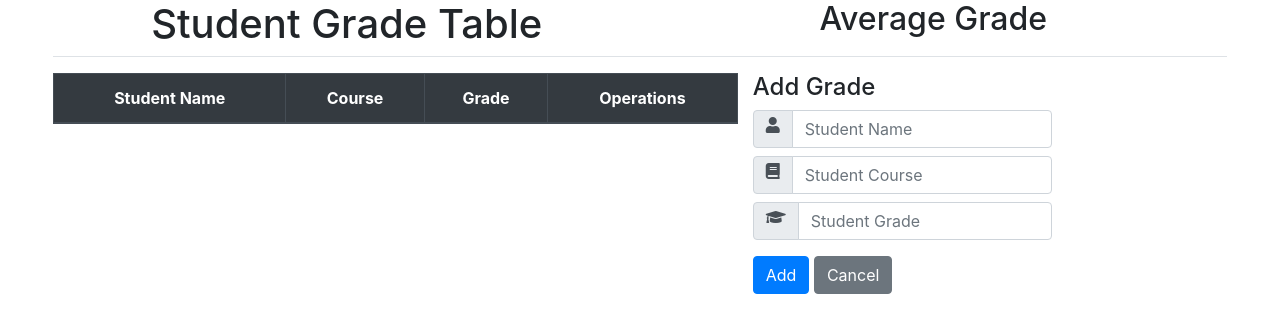
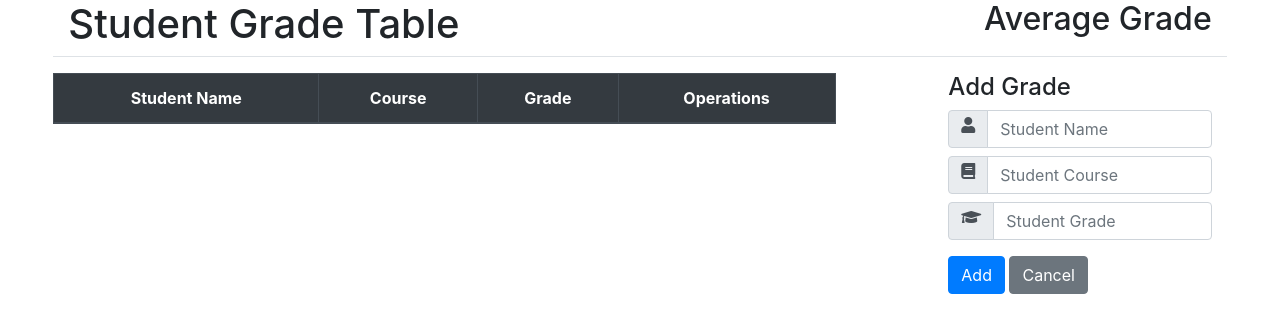
Before and after one commit to john-jaihyek-choi/student-grade-table, a plain HTML site: page index.html in a window 1280 px wide. Drawn offline with nearby package versions, Linux system fonts and the light colour scheme; no server answers.

Commit message:
changed styling on header col and form offset

```diff
--- a/index.html
+++ b/index.html
@@ -9,19 +9,19 @@
     <link rel="stylesheet" href="https://cdnjs.cloudflare.com/ajax/libs/font-awesome/5.12.1/css/all.min.css">
 </head>
 <body>
-    <header class="container col-11 border-bottom mb-3 text-center">
+    <header class="container col-11 border-bottom mb-3">
         <div class="row">
             <div class="col">
                 <h1>Student Grade Table</h1>
             </div>
-            <div class="col text-center">
+            <div class="col text-right">
                 <h2>Average Grade <span class="badge badge-secondary"></span> </h2>
             </div>
         </div>
     </header>
     <div class="container col-11">
         <div class="row">
-            <table class="table table-striped table-bordered col-7">
+            <table class="table table-striped table-bordered col-8">
                 <thead class="thead-dark text-center">
                     <tr>
                         <th>Student Name</th>
@@ -34,12 +34,12 @@
                 </tbody>
             </table>
             <p class="d-none">No Grades Recorded</p>
-            <form action="" class="col-4">
+            <form action="" class="col offset-1">
                 <header>
                     <h4>Add Grade</h4>
                 </header>
                 <div class="form-row">
-                    <label for="name" class="col-10">
+                    <label for="name" class="col-12">
                         <div class="input-group">
                             <div class="input-group-prepend">
                                 <i class="input-group-text fas fa-user fa-md"></i>
@@ -47,7 +47,7 @@
                             <input type="text" name="name" placeholder="Student Name" class="form-control form-control-md">
                         </div>
                     </label>
-                    <label for="course" class="col-10">
+                    <label for="course" class="col-12">
                         <div class="input-group">
                             <div class="input-group-prepend">
                                 <i class="input-group-text fas fa-book fa-md"></i>
@@ -55,7 +55,7 @@
                             <input type="text" name="course" placeholder="Student Course" class="form-control form-control-md">
                         </div>
                     </label>
-                    <label for="grade" class="col-10">
+                    <label for="grade" class="col-12">
                         <div class="input-group">
                             <div class="input-group-prepend">
                                 <i class="input-group-text fas fa-graduation-cap fa-md"></i>
```
